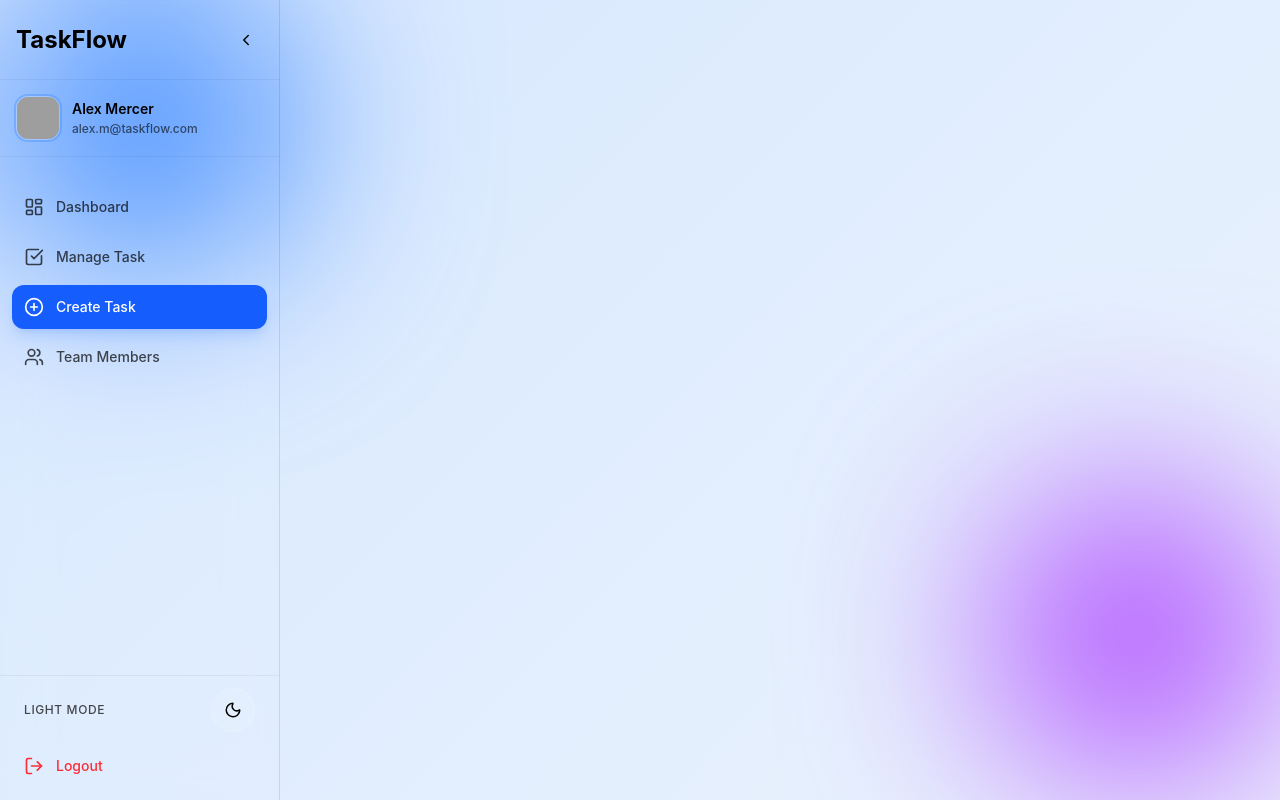
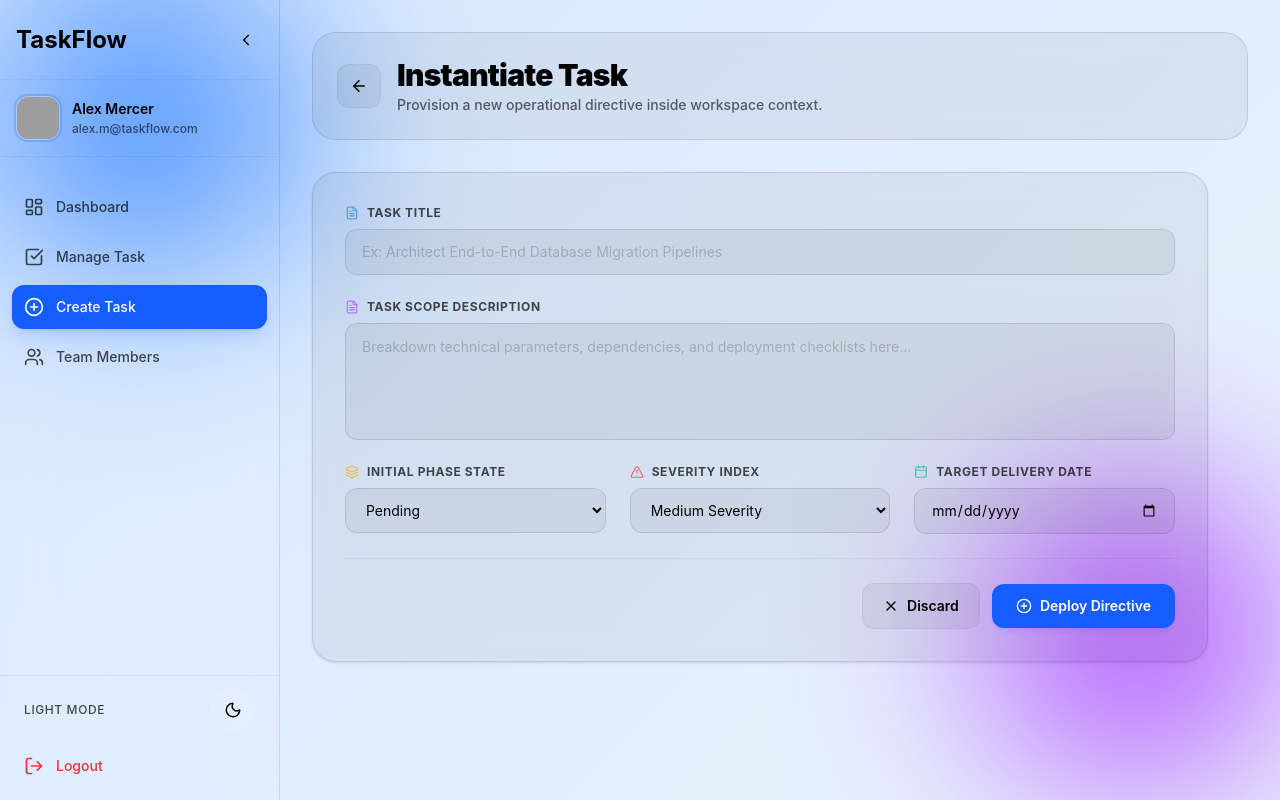
Before and after one commit to subham-oss/Task-Management-Application, a React (Vite) app in the folder client/: page /dashboard/1/create in a window 1280 px wide. Built offline with nearby package versions, Linux system fonts and the light colour scheme; grey boxes are pictures that could not be loaded.

Commit message:
add createTask page

```diff
--- a/client/src/pages/CreateTask.tsx
+++ b/client/src/pages/CreateTask.tsx
@@ -1,12 +1,182 @@
-import React from 'react'
-import Sidebar from '../components/Sidebar'
+import { useState } from "react";
+import { useParams, useNavigate, Link } from "react-router-dom";
+import { motion } from "framer-motion";
+import {
+  ArrowLeft, PlusCircle, X, FileText,
+  Layers, AlertTriangle, Calendar
+} from "lucide-react";
+import Sidebar from "../components/Sidebar";
 
-const CreateTask = () => {
+export default function CreateTask() {
+  const { id = "default-user" } = useParams<{ id: string }>();
+  const navigate = useNavigate();
+
+  // Controlled Form State Inputs
+  const [name, setName] = useState("");
+  const [description, setDescription] = useState("");
+  const [status, setStatus] = useState("Pending");
+  const [priority, setPriority] = useState("Medium");
+  const [date, setDate] = useState("");
+
+  const handleSubmit = (e: React.FormEvent) => {
+    e.preventDefault();
+
+    // Create the task object payload
+    const newTaskPayload = {
+      id: crypto.randomUUID(), // Generates a unique temporary string client-side
+      name,
+      description,
+      status,
+      priority,
+      date
+    };
+
+    console.log("Saving new task directive payload to database:", newTaskPayload);
+
+    // Redirect the user back to the main management grid view
+    navigate(`/dashboard/${id}/tasks`);
+  };
+
   return (
-    <div>
-      <Sidebar/>
+    <div className="min-h-screen flex bg-transparent transition-colors duration-300">
+
+      {/* Left Navigation Workspace Panel */}
+      <Sidebar />
+
+      {/* Main App Workspace Canvas */}
+      <main className="flex-1 min-w-0 p-4 sm:p-6 md:p-8 overflow-y-auto max-h-screen space-y-8 relative z-10">
+
+        {/* 1. Glassmorphic Control Navigation Header */}
+        <header className="flex items-center gap-4 p-6 rounded-3xl bg-black/5 dark:bg-white/5 border border-black/10 dark:border-white/10 backdrop-blur-md">
+          <Link
+            to={`/dashboard/${id}/tasks`}
+            className="p-3 rounded-xl bg-black/5 dark:bg-white/5 hover:bg-black/10 dark:hover:bg-white/10 border border-black/5 dark:border-white/10 transition group"
+            title="Return to Tasks Deck"
+          >
+            <ArrowLeft size={18} className="group-hover:-translate-x-0.5 transition-transform" />
+          </Link>
+          <div>
+            <h1 className="text-3xl font-black tracking-tight">Instantiate Task</h1>
+            <p className="text-sm opacity-60 mt-0.5 font-medium">Provision a new operational directive inside workspace context.</p>
+          </div>
+        </header>
+
+        {/* 2. Form Input Grid Canvas Card */}
+        <motion.div
+          initial={{ opacity: 0, y: 15 }}
+          animate={{ opacity: 1, y: 0 }}
+          className="max-w-4xl p-6 sm:p-8 rounded-3xl bg-black/5 dark:bg-white/5 border border-black/10 dark:border-white/10 backdrop-blur-md shadow-sm"
+        >
+          <form onSubmit={handleSubmit} className="space-y-6">
+
+            {/* Field: Task Configuration Title */}
+            <div className="flex flex-col gap-2">
+              <label className="text-xs font-bold uppercase tracking-wider opacity-70 flex items-center gap-2">
+                <FileText size={14} className="text-blue-500" />
+                Task Title
+              </label>
+              <input
+                type="text"
+                required
+                value={name}
+                onChange={(e) => setName(e.target.value)}
+                placeholder="Ex: Architect End-to-End Database Migration Pipelines"
+                className="w-full px-4 py-3 text-sm rounded-xl border border-black/10 dark:border-white/10 bg-black/5 dark:bg-white/5 focus:outline-none focus:border-blue-500/50 transition text-current placeholder:opacity-40"
+              />
+            </div>
+
+            {/* Field: Scope of Work Description */}
+            <div className="flex flex-col gap-2">
+              <label className="text-xs font-bold uppercase tracking-wider opacity-70 flex items-center gap-2">
+                <FileText size={14} className="text-purple-500" />
+                Task Scope Description
+              </label>
+              <textarea
+                required
+                rows={4}
+                value={description}
+                onChange={(e) => setDescription(e.target.value)}
+                placeholder="Breakdown technical parameters, dependencies, and deployment checklists here..."
+                className="w-full px-4 py-3 text-sm rounded-xl border border-black/10 dark:border-white/10 bg-black/5 dark:bg-white/5 focus:outline-none focus:border-blue-500/50 transition text-current resize-none leading-relaxed placeholder:opacity-40"
+              />
+            </div>
+
+            {/* Selector Option Grid Array row */}
+            <div className="grid grid-cols-1 sm:grid-cols-3 gap-6">
+
+              {/* Dropdown Field: Operational State */}
+              <div className="flex flex-col gap-2">
+                <label className="text-xs font-bold uppercase tracking-wider opacity-70 flex items-center gap-2">
+                  <Layers size={14} className="text-yellow-500" />
+                  Initial Phase State
+                </label>
+                <select
+                  value={status}
+                  onChange={(e) => setStatus(e.target.value)}
+                  className="w-full px-4 py-3 text-sm rounded-xl border border-black/10 dark:border-white/10 bg-black/5 dark:bg-white/5 focus:outline-none focus:border-blue-500/50 transition text-current cursor-pointer"
+                >
+                  <option value="Pending" className="dark:bg-neutral-900 text-black dark:text-white">Pending</option>
+                  <option value="In Progress" className="dark:bg-neutral-900 text-black dark:text-white">In Progress</option>
+                  <option value="Completed" className="dark:bg-neutral-900 text-black dark:text-white">Completed</option>
+                </select>
+              </div>
+
+              {/* Dropdown Field: Severity Index */}
+              <div className="flex flex-col gap-2">
+                <label className="text-xs font-bold uppercase tracking-wider opacity-70 flex items-center gap-2">
+                  <AlertTriangle size={14} className="text-red-500" />
+                  Severity Index
+                </label>
+                <select
+                  value={priority}
+                  onChange={(e) => setPriority(e.target.value)}
+                  className="w-full px-4 py-3 text-sm rounded-xl border border-black/10 dark:border-white/10 bg-black/5 dark:bg-white/5 focus:outline-none focus:border-blue-500/50 transition text-current cursor-pointer"
+                >
+                  <option value="Low" className="dark:bg-neutral-900 text-black dark:text-white">Low Severity</option>
+                  <option value="Medium" className="dark:bg-neutral-900 text-black dark:text-white">Medium Severity</option>
+                  <option value="High" className="dark:bg-neutral-900 text-black dark:text-white">High Severity</option>
+                </select>
+              </div>
+
+              {/* Input Field: Target Delivery Chrono Date */}
+              <div className="flex flex-col gap-2">
+                <label className="text-xs font-bold uppercase tracking-wider opacity-70 flex items-center gap-2">
+                  <Calendar size={14} className="text-emerald-500" />
+                  Target Delivery Date
+                </label>
+                <input
+                  type="date"
+                  required
+                  value={date}
+                  onChange={(e) => setDate(e.target.value)}
+                  className="w-full px-4 py-3 text-sm rounded-xl border border-black/10 dark:border-white/10 bg-black/5 dark:bg-white/5 focus:outline-none focus:border-blue-500/50 transition text-current calendar-picker-indicator-white"
+                />
+              </div>
+
+            </div>
+
+            {/* 3. Operational Execution Actions Array Footer */}
+            <div className="pt-6 border-t border-black/5 dark:border-white/5 flex items-center justify-end gap-3">
+              <Link
+                to={`/dashboard/${id}/tasks`}
+                className="inline-flex items-center gap-2 px-5 py-3 rounded-xl bg-black/5 dark:bg-white/5 hover:bg-black/10 dark:hover:bg-white/10 border border-black/5 dark:border-white/10 transition text-sm font-semibold cursor-pointer"
+              >
+                <X size={16} />
+                Discard
+              </Link>
+              <button
+                type="submit"
+                className="inline-flex items-center gap-2 px-6 py-3 rounded-xl bg-blue-600 text-white hover:bg-blue-700 transition text-sm font-semibold shadow-md shadow-blue-600/10 cursor-pointer"
+              >
+                <PlusCircle size={16} />
+                Deploy Directive
+              </button>
+            </div>
+
+          </form>
+        </motion.div>
+
+      </main>
     </div>
-  )
+  );
 }
-
-export default CreateTask
```
